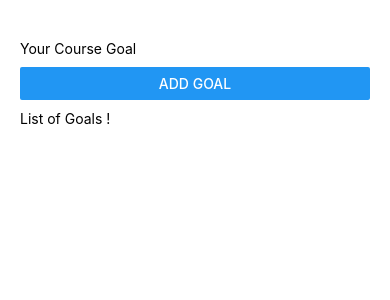
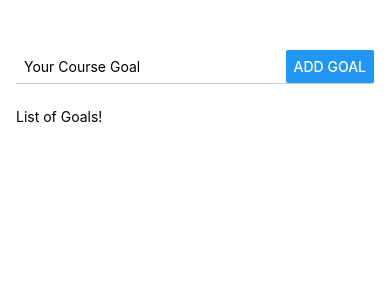
Before and after one commit to mGunawardhana/Expo-Learning, a React Native app: screen / in a window 390 px wide. Shown: the top 300 px of the page. Built offline with nearby package versions, Linux system fonts and the light colour scheme.

Commit message:
content update

```diff
--- a/App.js
+++ b/App.js
@@ -1,15 +1,30 @@
-import { StatusBar } from "expo-status-bar";
+import React, { useState } from "react";
 import { Button, StyleSheet, Text, TextInput, View } from "react-native";
 
 export default function App() {
+  const [enteredGoalText, setEnteredGoalText] = useState("");
+
+  const goalInputHandler = (text) => {
+    setEnteredGoalText(text);
+  };
+
+  const addGoalHandler = () => {
+    console.log(enteredGoalText);
+  };
+
   return (
     <View style={styles.appContainer}>
-      <View>
-        <TextInput style={styles.txtField} placeholder="Your Course Goal" />
-        <Button title="Add GOAL" />
+      <View style={styles.inputContainer}>
+        <TextInput
+          style={styles.textInput}
+          placeholder="Your Course Goal"
+          onChangeText={goalInputHandler}
+          value={enteredGoalText}
+        />
+        <Button title="Add Goal" onPress={addGoalHandler} />
       </View>
-      <View>
-       <Text style={styles.text}>List of Goals !</Text>
+      <View style={styles.goalContainer}>
+        <Text>List of Goals!</Text>
       </View>
     </View>
   );
@@ -17,13 +32,24 @@ export default function App() {
 
 const styles = StyleSheet.create({
   appContainer: {
-    padding: 20
+    flex: 1,
+    paddingTop: 50,
+    paddingHorizontal: 16,
   },
-  txtField: {
-    marginTop: 20,
-    marginBottom: 10,
+  inputContainer: {
+    flexDirection: "row",
+    justifyContent: "space-between",
+    alignItems: "center",
+    marginBottom: 24,
+    borderBottomWidth: 1,
+    borderBottomColor: "#cccccc",
   },
-  text: {
-    marginTop:10,
+  textInput: {
+    width: "70%",
+    marginRight: 8,
+    padding: 8,
+  },
+  goalContainer: {
+    flex: 4,
   },
 });
```
